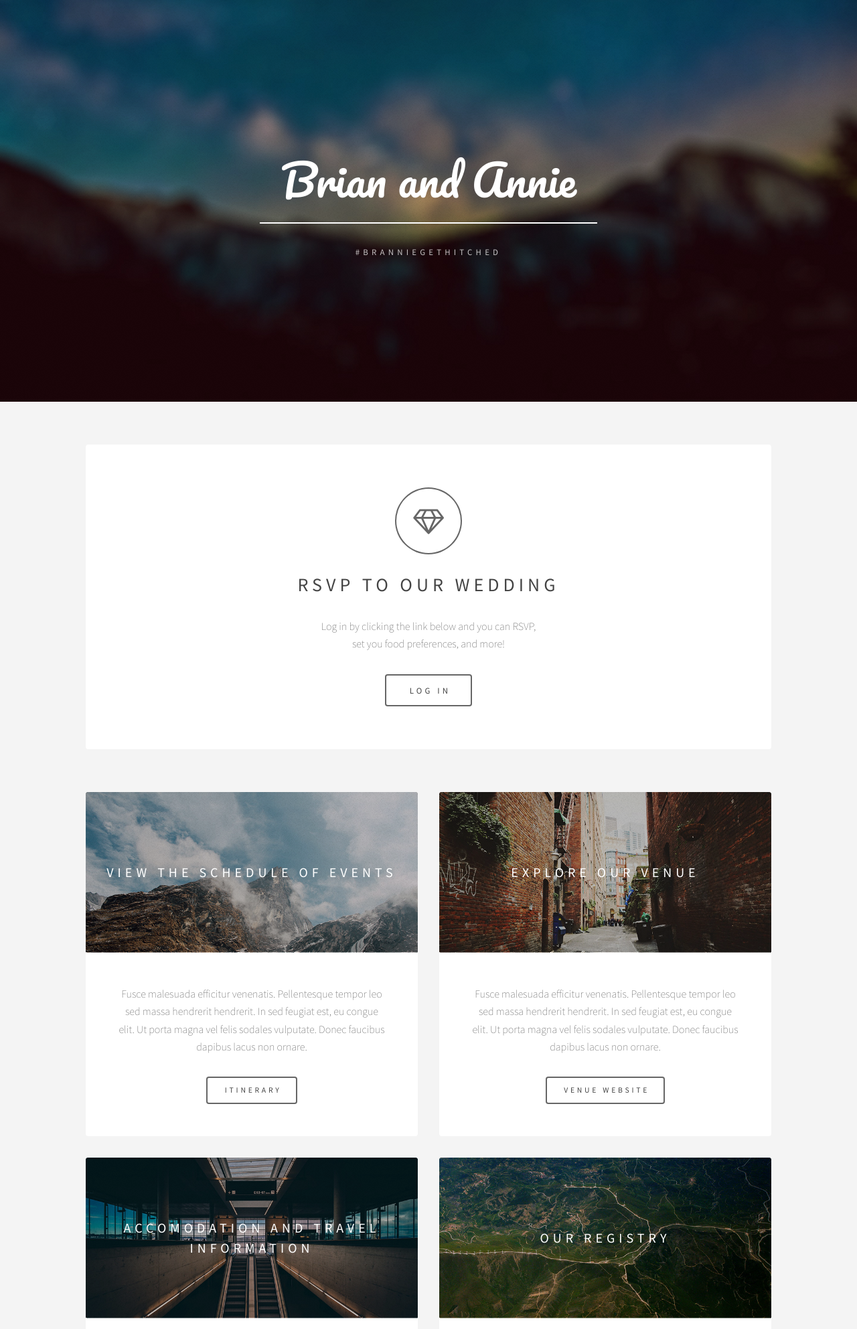
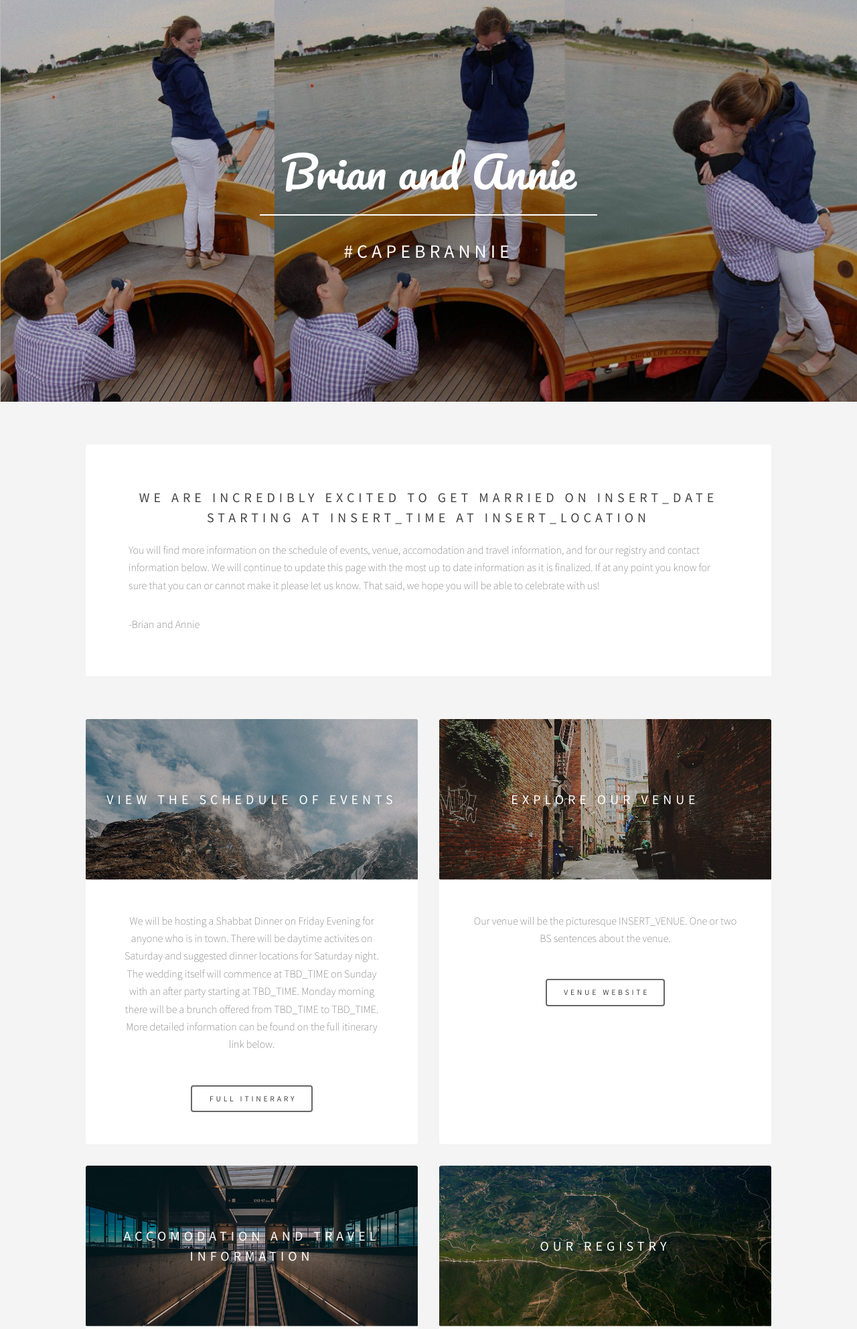
Before and after one commit to plancherb1/brannie_us, a Django app: template version1/templates/epilogue/index.html in a window 1280 px wide. Shown: the top 1985 px of the page at 67% size. Run offline with Django 3.2, Linux system fonts and the light colour scheme; the template is opened without the code that fills it, so the values that code supplies are empty.

Commit message:
adding in some basic ddetails

```diff
--- a/brannie_us/urls.py
+++ b/brannie_us/urls.py
@@ -23,7 +23,10 @@ from version1 import views
 # main url patterns
 urlpatterns = [
     url(r'^admin/', admin.site.urls),
-    url(r'^home/', views.home, name='home'),
+    url(r'^wedding$', views.wedding, name='wedding'),
+    url(r'^wedding/venue', views.weddingVenue, name='weddingVenue'),
+    url(r'^wedding/events', views.weddingEvents, name='weddingEvents'),
+    url(r'^wedding/travel', views.weddingTravel, name='weddingTravel'),
     url(r'getImage/(?P<id>[0-9]+)/$', views.getImage, name='getImage'),
     url(r'^$', views.index, name='index'),
 ]
--- a/version1/static/css/main.css
+++ b/version1/static/css/main.css
@@ -848,7 +848,7 @@
 
 			ul.actions li {
 				display: inline-block;
-				padding: 0 1em 0 0;
+				padding: 1em 0 0 0;
 				vertical-align: middle;
 			}
 
--- /dev/null
+++ b/version1/static/js/custom.js
@@ -0,0 +1,12 @@
+
+
+// open the contact modal
+$(".contactBtn").click(function() {
+    $(".contactModal").css("display","block");
+    return false;
+});
+// close the contact modal
+$(".contactModal-close").click(function() {
+    $(".contactModal").css("display","none");
+    return false;
+});
--- a/version1/templates/epilogue/index.html
+++ b/version1/templates/epilogue/index.html
@@ -11,6 +11,7 @@
 		<meta charset="utf-8" />
 		<meta name="viewport" content="width=device-width, initial-scale=1" />
 		<link rel="stylesheet" href="{% static 'css/main.css' %}"/>
+		<link rel="stylesheet" href="{% static 'css/custom.css' %}"/>
 	</head>
 	<body>
 
@@ -18,14 +19,23 @@
 			<header id="header" class="alt">
 				<div class="inner">
 					<h1>Brian and Annie</h1>
-					<p>#BrannieGetHitched</p>
+					<h2>#CapeBrannie</h2>
 				</div>
 			</header>
 
 		<!-- Wrapper -->
 			<div id="wrapper">
 
-				<!-- Banner -->
+				<!-- Main used as intro text-->
+					<section id="main" class="main">
+						<header>
+							<h3>We are incredibly excited to get married on INSERT_DATE starting at INSERT_TIME at INSERT_LOCATION</h3>
+						</header>
+						<p>You will find more information on the schedule of events, venue, accomodation and travel information, and for our registry and contact information below. We will continue to update this page with the most up to date information as it is finalized. If at any point you know for sure that you can or cannot make it please let us know. That said, we hope you will be able to celebrate with us!</p>
+						<p> -Brian and Annie </p>
+					</section>
+
+				<!-- Banner to Login
 					<section id="intro" class="main">
 						<span class="icon fa-diamond major"></span>
 						<h2>RSVP to our Wedding</h2>
@@ -35,37 +45,43 @@
 							<li><a href="#" class="button big">Log In</a></li>
 						</ul>
 					</section>
+				-->
 
 				<!-- Items -->
 					<section class="main items">
 						<article class="item">
 							<header>
-								<a href="#"><img src="{% static 'images/pic01.jpg' %}" alt="" /></a>
+								<a href="wedding/events"><img src="{% static 'images/pic01.jpg' %}" alt="" /></a>
 								<h3>View the schedule of events</h3>
 							</header>
-							<p>Fusce malesuada efficitur venenatis. Pellentesque tempor leo sed massa hendrerit hendrerit. In sed feugiat est, eu congue elit. Ut porta magna vel felis sodales vulputate. Donec faucibus dapibus lacus non ornare.</p>
+							<p>We will be hosting a Shabbat Dinner on Friday Evening for anyone who is in town. There will be daytime activites on Saturday and suggested dinner locations for Saturday night. The wedding itself will commence at TBD_TIME on Sunday with an after party starting at TBD_TIME. Monday morning there will be a brunch offered from TBD_TIME to TBD_TIME. More detailed information can be found on the full itinerary link below.</p>
 							<ul class="actions">
-								<li><a href="#" class="button">Itinerary</a></li>
+								<li><a href="wedding/events" class="button">Full Itinerary</a></li>
 							</ul>
 						</article>
 						<article class="item">
 							<header>
-								<a href="#"><img src="{% static 'images/pic02.jpg' %}" alt="" /></a>
+								<a href="wedding/venue"><img src="{% static 'images/pic02.jpg' %}" alt="" /></a>
 								<h3>Explore our venue</h3>
 							</header>
-							<p>Fusce malesuada efficitur venenatis. Pellentesque tempor leo sed massa hendrerit hendrerit. In sed feugiat est, eu congue elit. Ut porta magna vel felis sodales vulputate. Donec faucibus dapibus lacus non ornare.</p>
+							<p>Our venue will be the picturesque INSERT_VENUE. One or two BS sentences about the venue. </p>
 							<ul class="actions">
-								<li><a href="#" class="button">Venue Website</a></li>
+								<li><a href="wedding/venue" class="button">Venue Website</a></li>
 							</ul>
 						</article>
 						<article class="item">
 							<header>
-								<a href="#"><img src="{% static 'images/pic03.jpg' %}" alt="" /></a>
+								<a href="wedding/travel"><img src="{% static 'images/pic03.jpg' %}" alt="" /></a>
 								<h3>Accomodation and travel information</h3>
 							</header>
-							<p>Fusce malesuada efficitur venenatis. Pellentesque tempor leo sed massa hendrerit hendrerit. In sed feugiat est, eu congue elit. Ut porta magna vel felis sodales vulputate. Donec faucibus dapibus lacus non ornare.</p>
+							<p>We have reserved blocks of rooms at INSERT_HOTEL_NAMES. These rooms will be held until INSERT_DATE. Traveling to INSERT_LOCATION is easiest done by XYZW (basic high level instructions go here) plan for PQRS amount of time etc. Please budget additional travel time on both START_DATE and END_DATE for traffic which is often in especially high volume on INSERT_DATE weekend. We STRONGLY encourage you to finalize your travel plans sooner rather than later as prices at INSERT_LOCATION will rise quickly and nearby locations will sell out on INSERT_DATE weekend.</p>
 							<ul class="actions">
-								<li><a href="#" class="button">More Details</a></li>
+								<li><a href="wedding/travel" class="button">Detailed Travel Information</a></li>
+								<li><a href="#" class="button">HotelA Website</a></li>
+								<li><a href="#" class="button">HotelB Website</a></li>
+								<li><a href="#" class="button">HotelC Website</a></li>
+								<li><a href="#" class="button">HotelD Website</a></li>
+								<li><a href="#" class="button">HotelE Website</a></li>
 							</ul>
 						</article>
 						<article class="item">
@@ -73,10 +89,13 @@
 								<a href="#"><img src="{% static 'images/pic04.jpg' %}" alt="" /></a>
 								<h3>Our registry</h3>
 							</header>
-							<p>Fusce malesuada efficitur venenatis. Pellentesque tempor leo sed massa hendrerit hendrerit. In sed feugiat est, eu congue elit. Ut porta magna vel felis sodales vulputate. Donec faucibus dapibus lacus non ornare.</p>
+							<p>We are already blessed by your presence but if you insist on giving us a gift as well you will find links to our registry and GoFundMe for our honeymoon below. We also encourage you to donate to our favorite charities in our honor whose links you will also find below. </p>
 							<ul class="actions">
 								<li><a href="#" class="button">Registry</a></li>
 								<li><a href="#" class="button">GoFundMe</a></li>
+								<li><a href="#" class="button">CharityA</a></li>
+								<li><a href="#" class="button">CharityB</a></li>
+								<li><a href="#" class="button">CharityC</a></li>
 							</ul>
 						</article>
 					</section>
@@ -88,28 +107,29 @@
 						Feel free to contact us with any questions, comments<br />
 						or concerns. See you soon!</p>
 						<ul class="actions">
-							<li><a href="#" class="button big">Contact Info</a></li>
+							<li><a href="#" class="button big contactBtn">Contact Info</a></li>
 						</ul>
+						<!-- Contact Modal -->
+						<div class="contactModal">
+						  <div class="contactModal-content">
+						    <div class="contactModal-text">
+						    	<h3>Email: <a href="mailto:cape.brannie@gmail.com">cape.brannie@gmail.com</a></h3>
+						    	<h3>Phone: <a href="tel:1-609-273-2099">1-609-273-2099</a></h3>
+						    </div>
+						    <a href="#" class="button big contactModal-close">Close</a>
+						  </div>
+
+						</div>
 					</section>
-
-				<!-- Main -->
-				<!--
-					<section id="main" class="main">
-						<header>
-							<h2>Lorem ipsum dolor</h2>
-						</header>
-						<p>Fusce malesuada efficitur venenatis. Pellentesque tempor leo sed massa hendrerit hendrerit. In sed feugiat est, eu congue elit. Ut porta magna vel felis sodales vulputate. Donec faucibus dapibus lacus non ornare. Etiam eget neque id metus gravida tristique ac quis erat. Aenean quis aliquet sem. Ut ut elementum sem. Suspendisse eleifend ut est non dapibus. Nulla porta, neque quis pretium sagittis, tortor lacus elementum metus, in imperdiet ante lorem vitae ipsum. Pellentesque habitant morbi tristique senectus et netus et malesuada fames ac turpis egestas. Etiam eget neque id metus gravida tristique ac quis erat. Aenean quis aliquet sem. Ut ut elementum sem. Suspendisse eleifend ut est non dapibus. Nulla porta, neque quis pretium sagittis, tortor lacus elementum metus, in imperdiet ante lorem vitae ipsum. Pellentesque habitant morbi tristique senectus et netus et malesuada fames ac turpis egestas.</p>
-					</section>
-				-->
 
 				<!-- Footer -->
 					<footer id="footer">
 						<ul class="icons">
-							<li><a href="https://twitter.com/search?f=tweets&q=%23BrannieGetHitched&src=typd" class="icon fa-twitter"><span class="label">Twitter</span></a></li>
-							<li><a href="https://www.facebook.com/search/top/?q=%23BrannieGetHitched" class="icon fa-facebook"><span class="label">Facebook</span></a></li>
-							<li><a href="https://www.instagram.com/explore/tags/BrannieGetHitched/?hl=en" class="icon fa-instagram"><span class="label">Instagram</span></a></li>
+							<li><a href="https://twitter.com/search?f=tweets&q=%23CapeBrannie&src=typd" class="icon fa-twitter"><span class="label">Twitter</span></a></li>
+							<li><a href="https://www.facebook.com/search/top/?q=%23CapeBrannie" class="icon fa-facebook"><span class="label">Facebook</span></a></li>
+							<li><a href="https://www.instagram.com/explore/tags/CapeBrannie/?hl=en" class="icon fa-instagram"><span class="label">Instagram</span></a></li>
 						</ul>
-						<p class="copyright">&copy; Untitled. Design: <a href="https://templated.co">TEMPLATED</a>. Images: <a href="https://unsplash.com">Unsplash</a>.</p>
+						<p class="copyright">&copy; <a href="https://templated.co">TEMPLATED</a></p>
 					</footer>
 
 			</div>
@@ -119,6 +139,7 @@
 		<script src="{% static 'js/skel.min.js' %}"></script>
 		<script src="{% static 'js/util.js' %}"></script>
 		<script src="{% static 'js/main.js' %}"></script>
+		<script src="{% static 'js/custom.js' %}"></script>
 
 	</body>
 </html>
```
Also changed, not shown: version1/static/css/custom.css (added, +44 -0 lines), version1/templates/epilogue/404.html (added, +56 -0 lines), version1/views.py (+17 -5 lines), version1/static/images/banner.jpg, version1/static/images/banner_old.jpg (added), 1 other file.
